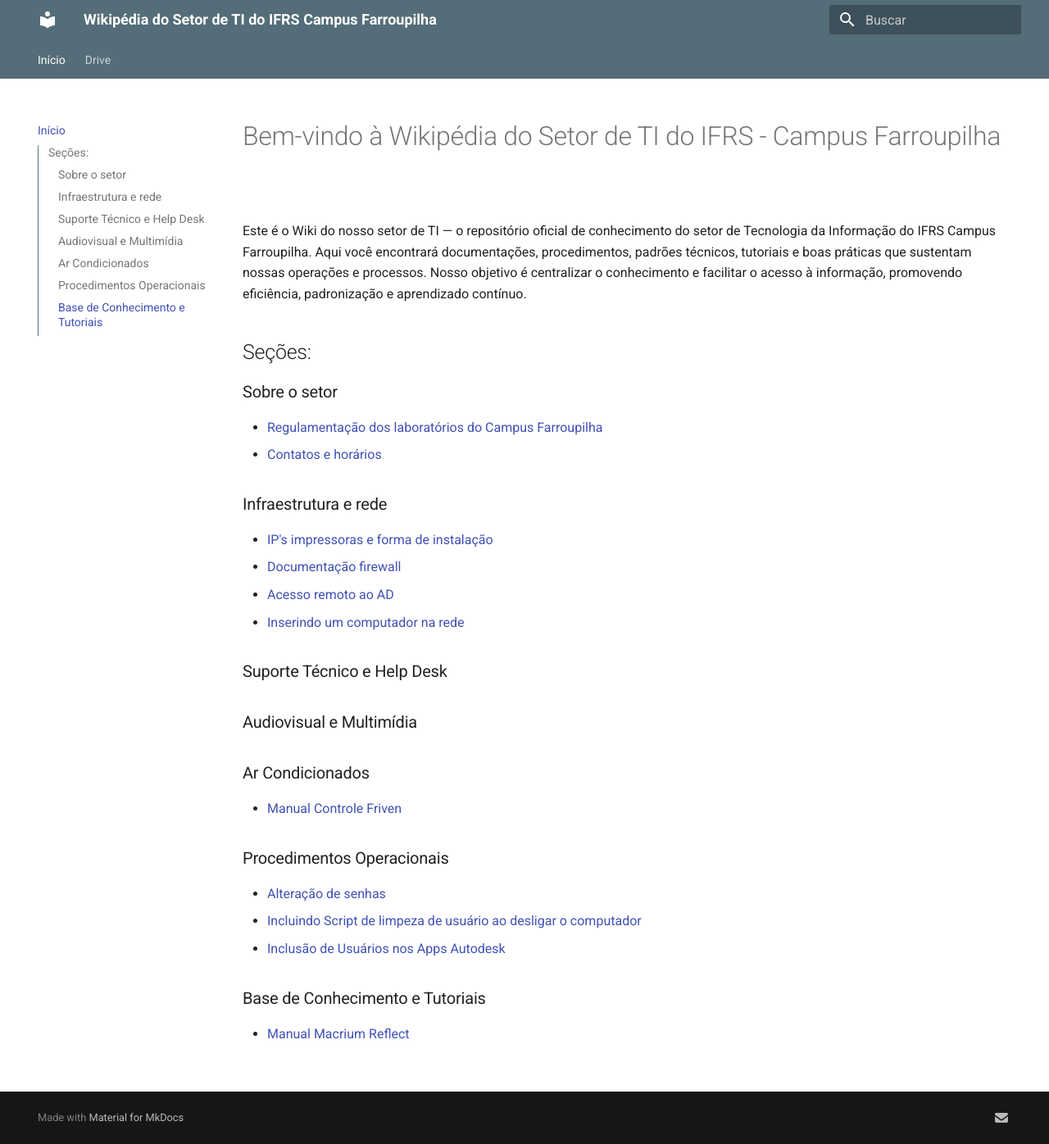
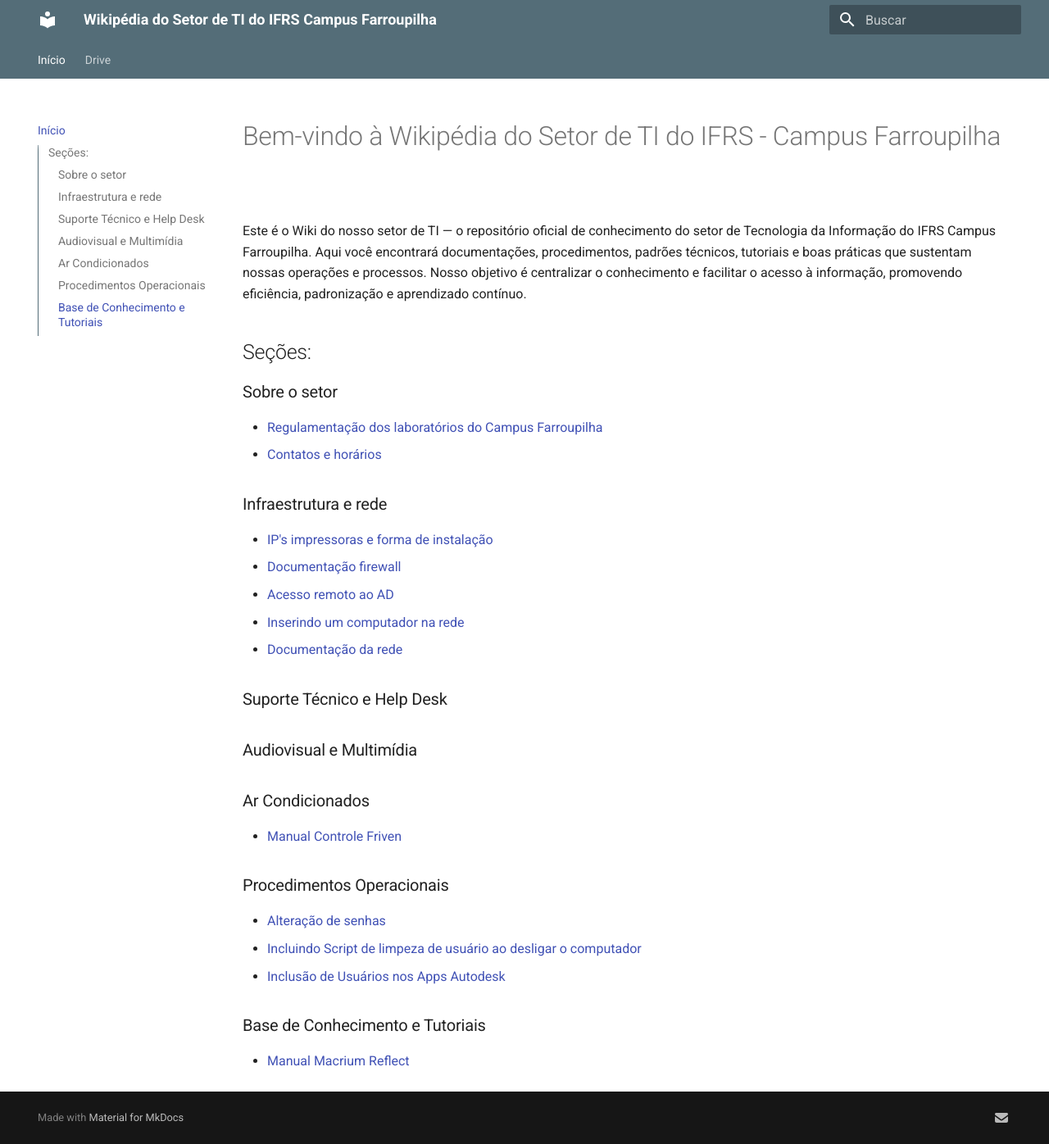
Before and after one commit to wikiti-farroupilha/wikipedia, an MkDocs documentation site: the page built from docs/index.md, in a window 1280 px wide and 1396 px high. Shown: the whole window at 82% size. Built offline with MkDocs 1.6.1 and Material for MkDocs 9.7.7, drawn with Linux system fonts in a browser that asks for light colours.

Commit message:
Update index.md

```diff
--- a/docs/index.md
+++ b/docs/index.md
@@ -12,6 +12,7 @@ Este é o Wiki do nosso setor de TI — o repositório oficial de conhecimento d
 - [Documentação firewall](https://drive.google.com/file/d/1-thOyahL28NfYtNE7EgGh9ApufMz2tGc/view?usp=sharing)
 - [Acesso remoto ao AD](https://docs.google.com/document/d/1bMdL_0VfKol3OiUBEiMW-bfgDTP85w0e/edit)
 - [Inserindo um computador na rede](https://docs.google.com/document/d/1Icnwiac1h-oCwmjh-vHfmTUfxGkPsJNHB8y6QPXacBU/edit?usp=sharing)
+- [Documentação da rede](rede.md)
 ### Suporte Técnico e Help Desk
 ### Audiovisual e Multimídia
 ### Ar Condicionados
```
